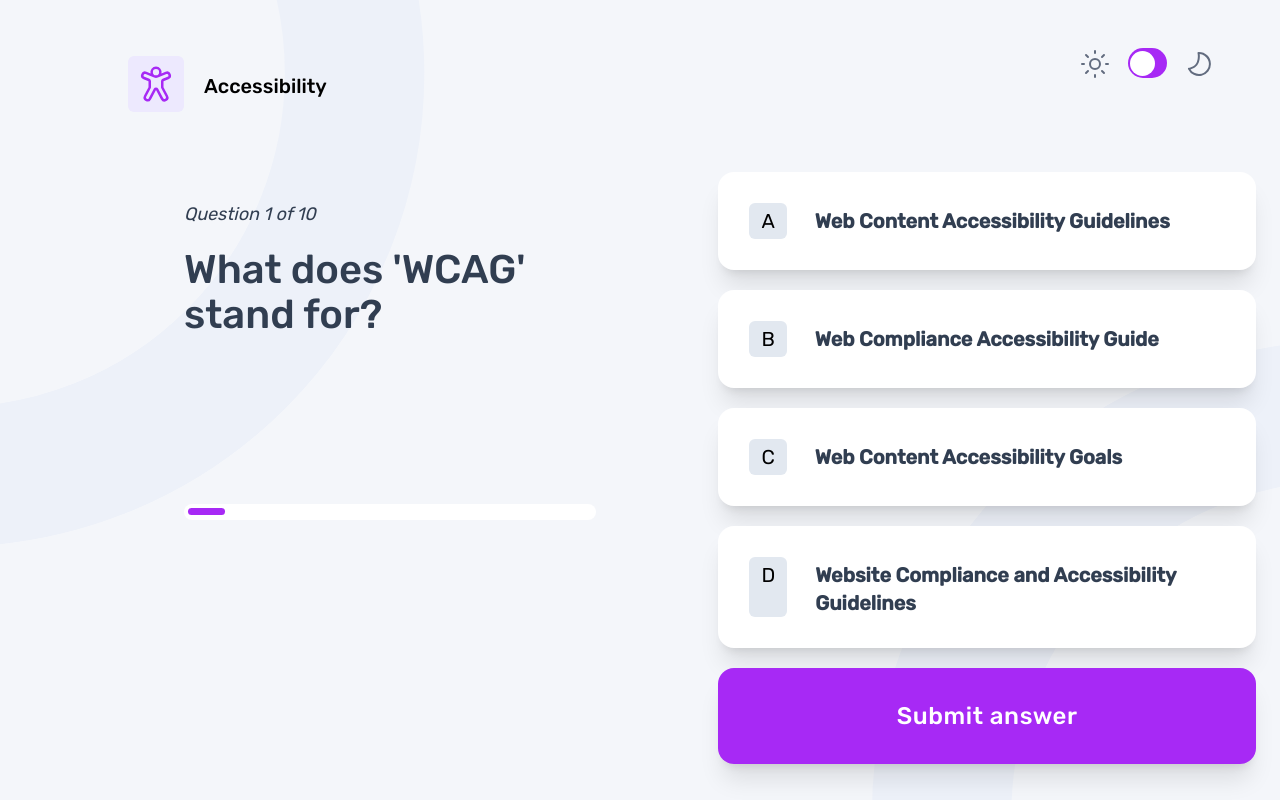
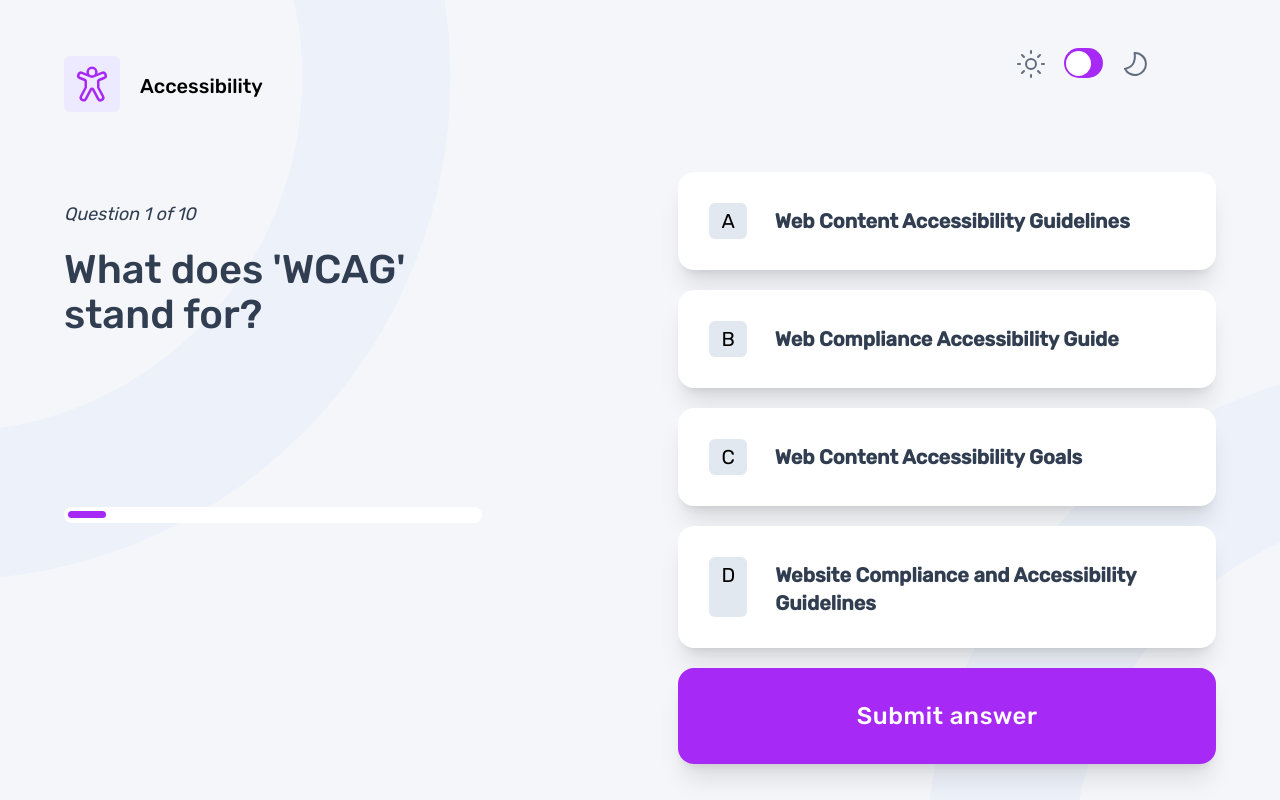
Before and after one commit to Weskio/ang-quiz-app, an Angular app: page /questions/Accessibility in a window 1280 px wide. Shown: the top 800 px of the page. Built offline with nearby package versions, Linux system fonts and the light colour scheme.

Commit message:
feat/ retouches

```diff
--- a/src/app/app.routes.ts
+++ b/src/app/app.routes.ts
@@ -2,7 +2,7 @@ import { Routes } from '@angular/router';
 import { QuizHomeComponent } from './quiz-home/quiz-home.component';
 import { QuestionsComponent } from './questions/questions.component';
 
-export const routes = [
+export const routes:Routes = [
     {path: '', component:QuizHomeComponent },
     { path: 'questions/:categoryTitle', component: QuestionsComponent }
 ];
--- a/src/app/questions/questions.component.html
+++ b/src/app/questions/questions.component.html
@@ -1,22 +1,23 @@
 <div
-  class="pb-[8%] xl:pb-[9.5%] w-full bg-cover"
+  class="xl:pb-[14%] pb-[8%] w-full bg-cover"
   [ngClass]="{ darkmode: isDarkMode, lightmode: !isDarkMode }"
 >
   <div class="header flex">
-    <div class="quiz-category ml-[10%] mt-4 flex">
+    <div class="quiz-category lg:ml-16 ml-[10%] mt-4 flex">
       <img
         [src]="'../.' + icon"
         alt=""
         width="40%"
-      height="40px"
         [class]="icon ? getBackgroundColorClass(icon) : ''"
         class="rounded-md mt-10 mb-4 p-2"
       />
 
+      <p class="mt-14 ml-5 text-xl font-medium">{{ title }}</p>
+    </div>
 
-      <p class="mt-14 ml-5 text-xl font-medium">{{title}} </p>
-    </div>
-    <div class="mode-toggle lg:mt-0  mt-4 p-12 ml-36 lg:ml-[55%] flex gap-3">
+    <div
+      class="mode-toggle lg:mt-0 ml-auto mt-6 p-12 lg:ml-[55%] flex lg:gap-3"
+    >
       <img src="../../assets/images/icon-sun-dark.svg" alt="" />
       <label class="switch">
         <input type="checkbox" (click)="toggleTheme()" />
@@ -26,9 +27,9 @@
     </div>
   </div>
 
-  <div class="main-content p-6 lg:ml-24 lg:flex mt-5 gap-40">
+  <div class="main-content p-6 lg:px-16 lg:flex mt-5">
     <div
-      class="welcome-text h-[80%] lg:ml-16 text-deep-navy lg:w-[33%]"
+      class="welcome-text h-[80%] lg:ml-0 text-deep-navy lg:w-[33%]"
       *ngIf="!isResultShown"
     >
       <p class="pick mt-7 text-lg font-light italic mb-5">
@@ -49,12 +50,12 @@
       </div>
     </div>
 
-    <div class="lg:ml-24 lg:p-0 p-6 lg:mr-24 quiz-completed" *ngIf="isResultShown">
+    <div class="lg:p-0 p-6 lg:mr-24 quiz-completed" *ngIf="isResultShown">
       <p class="text-[3rem] font-[400] text-navy">Quiz completed</p>
       <p class="text-[3.5rem] -mt-6 text-deep-navy font-[550]">You scored...</p>
     </div>
 
-    <div class="choose-cat">
+    <div class="choose-cat lg:ml-auto">
       <div>
         <div class="" *ngIf="!isResultShown">
           <div
@@ -62,7 +63,7 @@
             (click)="optionClicked(option)"
             [ngClass]="{
               'cat-item': true,
-              group: true,
+              'group': true,
               'border-[3px]': true,
               'border-white': true,
               'hover:border-[3px]': true,
@@ -111,25 +112,31 @@
         </div>
 
         <div
-          class="results p-6 lg:p-0 h-[46vh] w-full lg:w-[35vw] bg-white mb-12 rounded-xl"
+          class="results items-center p-6 px-24 lg:p-0 h-[46vh] w-[430px] lg:w-[35vw] bg-white mb-12 rounded-xl"
           *ngIf="isResultShown"
         >
-          <div class="lg:mt-4 ml-20 mr-20 -mb-4 flex lg:ml-[10vw]">
+          <div class="w-full ml-3 ">
+            <div class="lg:mt-4 items-center -mb-4 flex lg:ml-[10vw]">
               <img
                 src="../../assets/images/icon-accessibility.svg"
                 alt=""
                 width="15%"
                 height="40px"
-              class="rounded-md mt-4 p-2 bg-violet-100"
+                class="rounded-md md:w-14 mt-4 p-2 bg-violet-100"
               />
-            <p class="lg:mt-8 mt-5 ml-5 text-xl font-semibold  lg:font-medium">Accessibility</p>
+              <p class="lg:mt-8 mt-5 ml-5  text-xl font-semibold lg:font-medium">
+                Accessibility
+              </p>
             </div>
-          <p class="text-deep-navy score text-[10rem] -mb-12 ml-[28vw] lg:ml-[14vw]">
+            <p
+              class="text-deep-navy  score text-[10rem] -mb-12 ml-12 lg:ml-[14vw]"
+            >
               {{ score }}
             </p>
-          <p class="text-ashy out-of ml-[30vw] lg:ml-[15.2vw]">
+            <p class="text-ashy out-of ml-16 lg:ml-[15.2vw]">
               out of {{ questions.length }}
             </p>
+          </div>
         </div>
 
         <button
--- a/src/app/questions/questions.component.ts
+++ b/src/app/questions/questions.component.ts
@@ -22,7 +22,7 @@ export class QuestionsComponent {
   score = 0;
   noAnswer = false;
   isResultShown = false;
-  title:string | null=''
+  title: string | null = '';
   icon: string | null = null;
 
   toggleTheme() {
@@ -33,7 +33,7 @@ export class QuestionsComponent {
 
   constructor(
     private route: ActivatedRoute,
-    private questionsDataService: QuestionsDataService
+    public questionsDataService: QuestionsDataService
   ) {}
 
   ngOnInit(): void {
@@ -43,31 +43,27 @@ export class QuestionsComponent {
       if (categoryTitle) {
         this.questions =
           this.questionsDataService.extractQuestions(categoryTitle);
-          this.icon = this.questionsDataService.getIconByTitle(categoryTitle);
+        this.icon = this.questionsDataService.getIconByTitle(categoryTitle);
       }
-      this.title=categoryTitle;
+      this.title = categoryTitle;
 
-    console.log(categoryTitle)
-
+      console.log(categoryTitle);
     });
-
   }
 
   getBackgroundColorClass(iconPath: string): string {
     if (iconPath === null) {
-      return ''; // Return a default class or an empty string for null values
+      return '';
+    } else if (iconPath.includes('html')) {
+      return 'bg-orange-100';
+    } else if (iconPath.includes('css')) {
+      return 'bg-green-100';
+    } else if (iconPath.includes('js')) {
+      return 'bg-blue-100';
+    } else {
+      return 'bg-violet-100';
+    }
   }
-    else if (iconPath.includes('html')) {
-        return 'bg-orange-100'; // Replace with your actual orange background class
-    } else if (iconPath.includes('css')) {
-        return 'bg-green-100'; // Replace with your actual green background class
-    } else if (iconPath.includes('js')) {
-        return 'bg-blue-100'; // Replace with your actual blue background class
-    } else{
-        return 'bg-violet-100'; // Replace with your actual purple background class
-    }
-}
-
 
   optionClicked(selectedOption) {
     if (!this.isAnswered) {
```
Also changed, not shown: 1 other file (tests, documents, lock files or other folders). Lines whose indentation alone changed are shown as unchanged.
